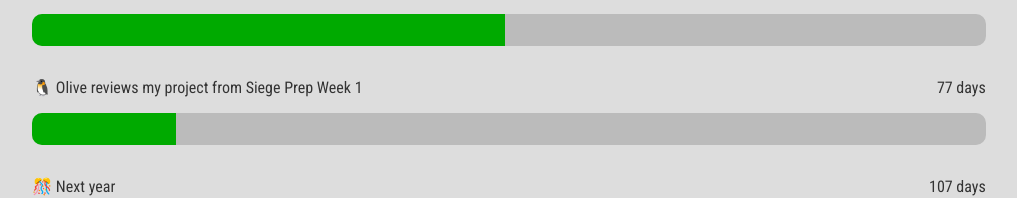
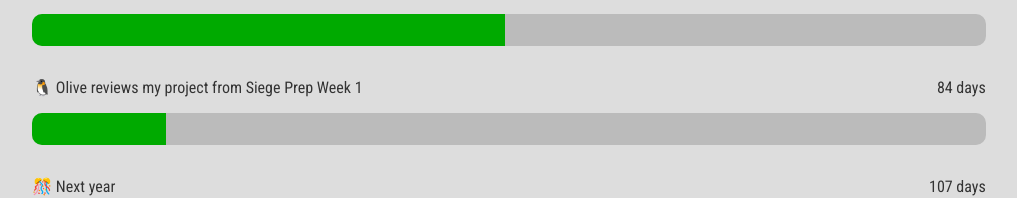
Before and after one commit to lraj23/nealfunstuff, a Next.js app: page /progress in a window 1280 px wide. Shown: the part 538-736 px from the top of the page, without its empty margins (131-1148 px from the left). Built offline with nearby package versions, Linux system fonts and the light colour scheme.

Commit message:
fix and update the "🐧 Olive reviews my project from Siege Prep Week 1" progress item

```diff
--- a/components/progressItems.js
+++ b/components/progressItems.js
@@ -1,6 +1,3 @@
-'use client';
-import React, { useEffect, useRef, useState } from "react";
-
 const msInSec = 1000;
 const msInMin = 60 * msInSec;
 const offset = _ => new Date().getTimezoneOffset() * msInMin;
@@ -35,8 +32,8 @@ const funcs = [
 	{
 		itemName: "🐧 Olive reviews my project from Siege Prep Week 1",
 		updateRate: 1,
-		totalTime: _ => 13 * 7 * msInDay,
-		determineTime: time => new Date(new Date(2025, 11, 1).getTime() + msInMin * 240 - offset()) - time
+		totalTime: _ => 14 * 7 * msInDay,
+		determineTime: time => new Date(new Date(2025, 11, 8).getTime() + (msInMin * 180) - offset()) - time
 	},
 	{
 		itemName: "🎊 Next year",
@@ -77,23 +74,8 @@ const funcs = [
 ];
 const msToString = ms => (ms < msInSec ? ms + " millisecond" + (ms < 2 ? "" : "s") : (ms < msInMin ? Math.floor(ms / msInSec) + " second" + (ms < 2 * msInSec ? "" : "s") : (ms < msInHr ? Math.floor(ms / msInMin) + " minute" + (ms < 2 * msInMin ? "" : "s") : (ms < msInDay ? Math.floor(ms / msInHr) + " hour" + (ms < 2 * msInHr ? "" : "s") : (ms < msInYr(0) ? Math.floor(ms / msInDay) + " day" + (ms < 2 * msInDay ? "" : "s") : Math.floor(ms / msInYr(0)) + " year" + (ms < 2 * msInYr(0) ? "" : "s"))))));
 
-export default ({ func }) => {
-	const [time, setTime] = useState(Date.now());
-	const animationFrameId = useRef();
-	const update = _ => {
-		setTime(Date.now());
-		animationFrameId.current = requestAnimationFrame(update);
-	};
-	useEffect(_ => {
-		animationFrameId.current = requestAnimationFrame(update);
-		return _ => cancelAnimationFrame(animationFrameId.current);
-	}, []);
-	const item = funcs[func];
-	return (
-		<div className="progressItem">
-			<p className="progressItemName">{item.itemName}</p>
-			<p className="progressItemTimeLeft">{msToString(item.determineTime(time))}</p>
-			<div className="progressItemSlider"><div className="progressItemSliderProgress" style={{ width: 100 - item.determineTime(time) / item.totalTime() * 100 + "%" }}></div></div>
-		</div>
-	);
-};
+export default ({ func }) => <div className="progressItem">
+	<p className="progressItemName">{funcs[func].itemName}</p>
+	<p className="progressItemTimeLeft">{msToString(funcs[func].determineTime(Date.now()))}</p>
+	<div className="progressItemSlider"><div className="progressItemSliderProgress" style={{ width: 100 - funcs[func].determineTime(Date.now()) / funcs[func].totalTime() * 100 + "%" }}></div></div>
+</div>;
```
